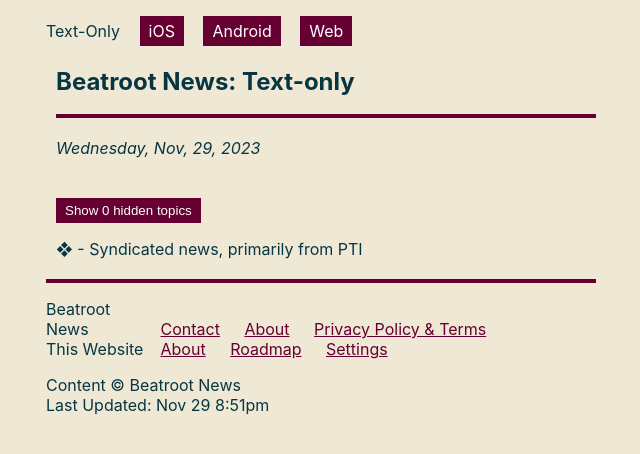
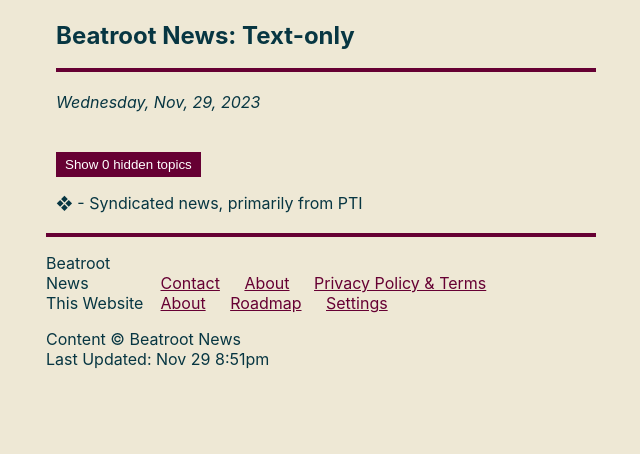
Before and after one commit to captn3m0/news, a Jekyll site: the page built from index.html, in a window 1280 px wide. Shown: the top 454 px of the page, without its empty margins (319-959 px from the left). Built offline with Jekyll 4.4.1, drawn with Linux system fonts in a browser that asks for light colours; cached includes are drawn as plain includes.

Commit message:
drop app links in header

```diff
--- a/_layouts/default.html
+++ b/_layouts/default.html
@@ -6,14 +6,6 @@
     {% seo %}
 </head>
 <body>
-<header>
-  <p>Text-Only
-    <a class="full-version-link button" href="https://apps.apple.com/in/app/beatroot-news/id1618735924">iOS</a>
-    <a class="full-version-link button" href="https://play.google.com/store/apps/details?id=com.beatrootnews.app">Android</a>
-    <a class="full-version-link button" href="https://app.beatrootnews.com/" title="Mobile-Web only">Web</a>
-  </p>
-</header>
-
 <main>
   {{content}}
 </main>
```
